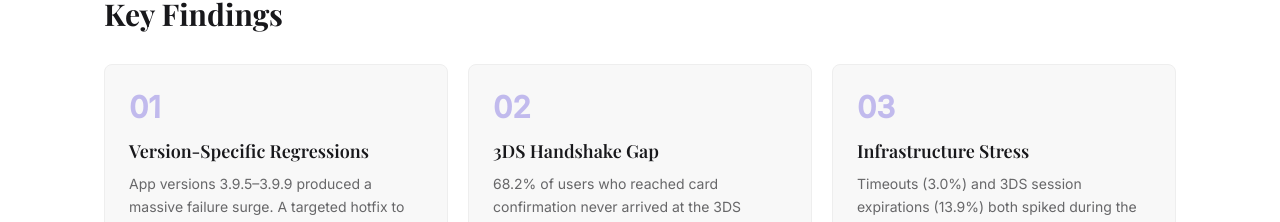
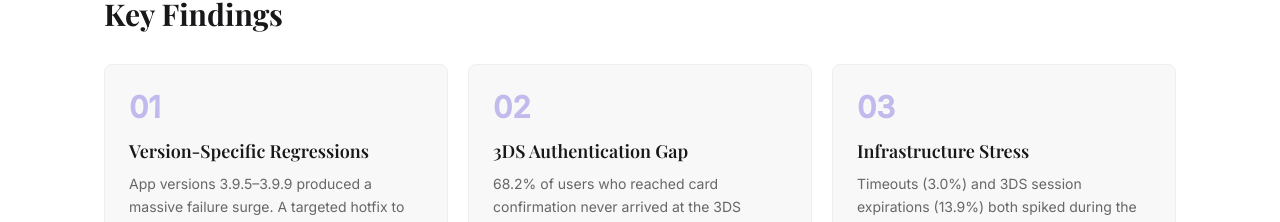
Before and after one commit to thysayscheese/portfolio, a SvelteKit app: page /ewallet in a window 1280 px wide. Shown: the part 951-1173 px from the top of the page. Built offline with nearby package versions, Linux system fonts and the light colour scheme; a web font is replaced by a local one.

Commit message:
fix: typo

```diff
--- a/src/routes/ewallet/+page.svelte
+++ b/src/routes/ewallet/+page.svelte
@@ -9,7 +9,7 @@
 		},
 		{
 			number: '02',
-			title: '3DS Handshake Gap',
+			title: '3DS Authentication Gap',
 			description: '68.2% of users who reached card confirmation never arrived at the 3DS authentication screen — a silent redirect failure in the backend payment flow.',
 		},
 		{
```
